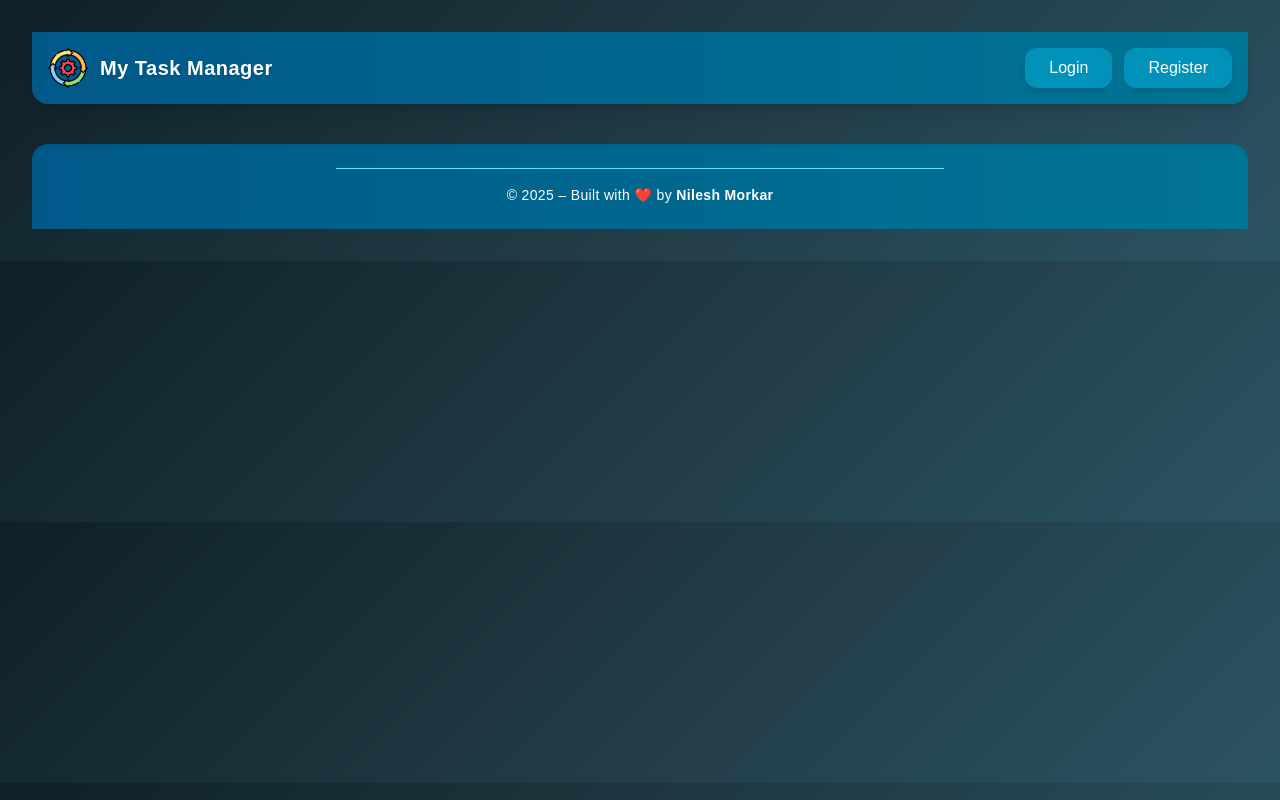
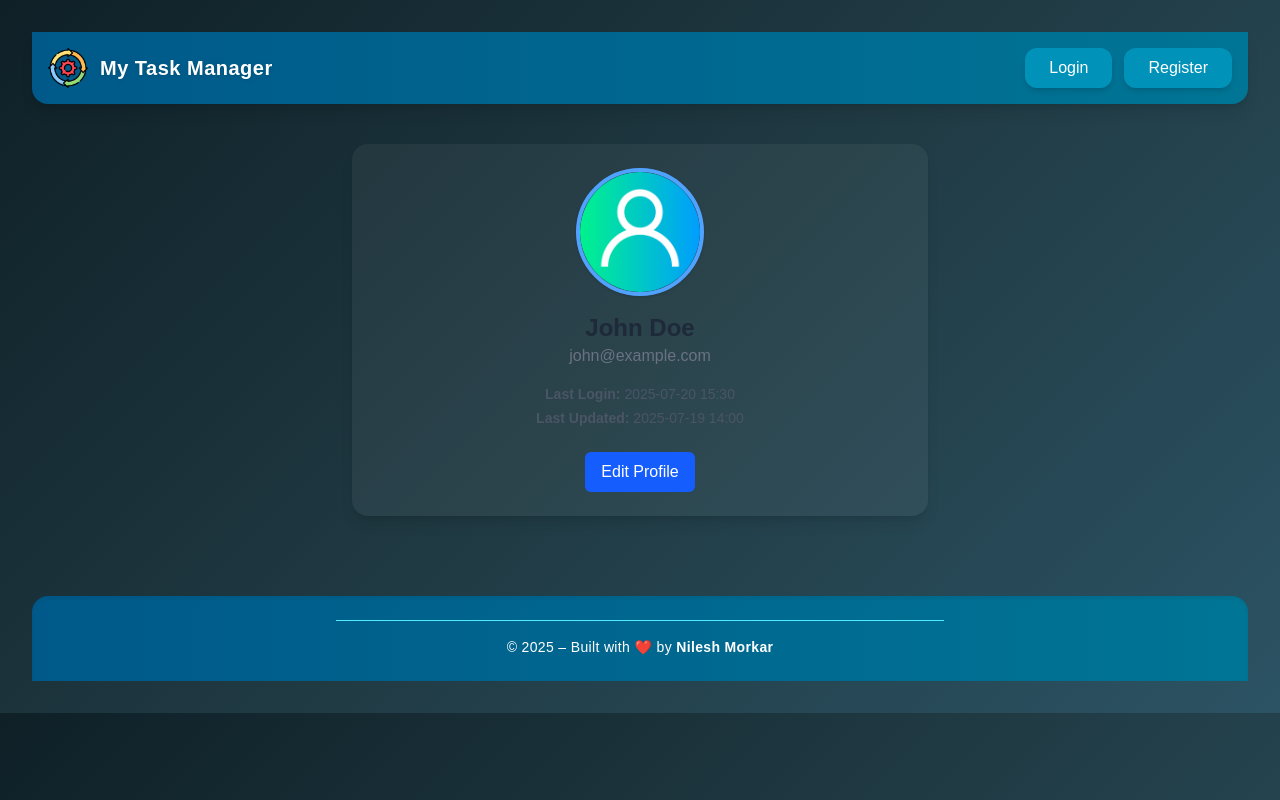
Before and after one commit to NileshMorkar/Consultadd-Task-Management-System, a React (Vite) app in the folder frontend/: page /profile in a window 1280 px wide. Built offline with nearby package versions, Linux system fonts and the light colour scheme.

Commit message:
Frontend Profile page Completed With Edit Functionality

```diff
--- a/frontend/src/App.jsx
+++ b/frontend/src/App.jsx
@@ -10,6 +10,7 @@
 import Dashboard from "./components/tasks/Dashboard";
 import PrivateRoute from "./PrivateRoute";
 import PublicRoute from "./PublicRoute";
+import ProfilePage from "./pages/ProfilePage";
 
 function App() {
   return (
@@ -38,9 +39,15 @@
             <Route
               path="/dashboard"
               element={
-                <PrivateRoute>
+                // <PrivateRoute>
                   <Dashboard />
-                </PrivateRoute>
+                // </PrivateRoute>
+              }
+            />
+            <Route
+              path="/profile"
+              element={
+                <ProfilePage />
               }
             />
           </Routes>
--- a/frontend/src/components/Login.jsx
+++ b/frontend/src/components/Login.jsx
@@ -39,7 +39,7 @@
   };
 
   return (
-    <div className="min-h-screen flex items-center justify-center from-gray-900 via-slate-800 to-gray-900 px-4">
+    <div className="min-h-screen flex items-center justify-center px-4">
       <div className="w-full max-w-md bg-white/5 backdrop-blur-md text-white p-8 rounded-2xl shadow-2xl border border-white/10">
         <h3 className="text-3xl font-bold mb-6 text-center text-cyan-400 drop-shadow-md">
           Login to Your Account
--- /dev/null
+++ b/frontend/src/pages/ProfilePage.jsx
@@ -0,0 +1,133 @@
+import { useState } from 'react';
+import defaultAvatar from '../assets/avatar.png';
+
+export default function ProfilePage() {
+  const [isEditing, setIsEditing] = useState(false);
+  const [user, setUser] = useState({
+    name: 'John Doe',
+    email: 'john@example.com',
+    lastLogin: '2025-07-20 15:30',
+    updatedAt: '2025-07-19 14:00',
+    avatar: defaultAvatar,
+  });
+
+  const [editData, setEditData] = useState({ ...user });
+
+  // 🖼️ Handle text changes
+  const handleChange = (e) => {
+    setEditData({
+      ...editData,
+      [e.target.name]: e.target.value,
+    });
+  };
+
+  // 📸 Handle local image file selection
+  const handleImageChange = (e) => {
+    const file = e.target.files?.[0];
+    if (file) {
+      const reader = new FileReader();
+      reader.onloadend = () => {
+        setEditData((prev) => ({
+          ...prev,
+          avatar: reader.result,
+        }));
+      };
+      reader.readAsDataURL(file);
+    }
+  };
+
+  const handleSave = () => {
+    setUser(editData);
+    setIsEditing(false);
+  };
+
+  return (
+    <div className="container mx-auto px-4 py-10">
+      <div className="max-w-xl mx-auto rounded-2xl shadow-lg p-6 bg-white/5">
+        <div className="flex flex-col items-center text-center">
+          <img
+            src={user.avatar}
+            alt="Profile"
+            className="w-32 h-32 rounded-full border-4 border-blue-400 shadow-sm object-cover"
+          />
+          <h2 className="mt-4 text-2xl font-semibold text-gray-800 dark:text-white">
+            {user.name}
+          </h2>
+          <p className="text-gray-500 dark:text-gray-300">{user.email}</p>
+
+          <div className="mt-4 space-y-1 text-sm text-gray-600 dark:text-gray-400">
+            <p>
+              <strong>Last Login:</strong> {user.lastLogin}
+            </p>
+            <p>
+              <strong>Last Updated:</strong> {user.updatedAt}
+            </p>
+          </div>
+
+          <button
+            onClick={() => setIsEditing(true)}
+            className="mt-6 px-4 py-2 bg-blue-600 hover:bg-blue-700 text-white rounded-md transition"
+          >
+            Edit Profile
+          </button>
+        </div>
+      </div>
+
+      {/* 📝 Edit Modal */}
+      {isEditing && (
+        <div className="fixed inset-0 bg-black bg-opacity-40 flex items-center justify-center z-50">
+          <div className="bg-white rounded-xl p-6 w-full max-w-md shadow-lg dark:bg-gray-900">
+            <h3 className="text-lg font-semibold mb-4 text-gray-800 dark:text-white">Edit Profile</h3>
+            <div className="space-y-4">
+              <input
+                name="name"
+                type="text"
+                placeholder="Name"
+                value={editData.name}
+                onChange={handleChange}
+                className="w-full px-4 py-2 border rounded-md bg-gray-100 dark:bg-gray-700 dark:text-white"
+              />
+              <input
+                name="email"
+                type="email"
+                placeholder="Email"
+                value={editData.email}
+                onChange={handleChange}
+                className="w-full px-4 py-2 border rounded-md bg-gray-100 dark:bg-gray-700 dark:text-white"
+              />
+              <div className="space-y-1">
+                <label className="text-sm text-gray-600 dark:text-gray-300">Choose Profile Picture</label>
+                <input
+                  type="file"
+                  accept="image/*"
+                  onChange={handleImageChange}
+                  className="w-full px-4 py-2 border rounded-md bg-gray-100 dark:bg-gray-700 dark:text-white"
+                />
+              </div>
+              <img
+                src={editData.avatar}
+                alt="Preview"
+                className="mt-2 w-20 h-20 object-cover rounded-full border-2 border-blue-400 mx-auto"
+              />
+            </div>
+
+            <div className="flex justify-end mt-6 gap-3">
+              <button
+                onClick={() => setIsEditing(false)}
+                className="px-4 py-2 bg-gray-400 hover:bg-gray-500 text-white rounded-md"
+              >
+                Cancel
+              </button>
+              <button
+                onClick={handleSave}
+                className="px-4 py-2 bg-blue-600 hover:bg-blue-700 text-white rounded-md"
+              >
+                Save
+              </button>
+            </div>
+          </div>
+        </div>
+      )}
+    </div>
+  );
+}
```
Also changed, not shown: frontend/src/assets/avatar.png (added).
